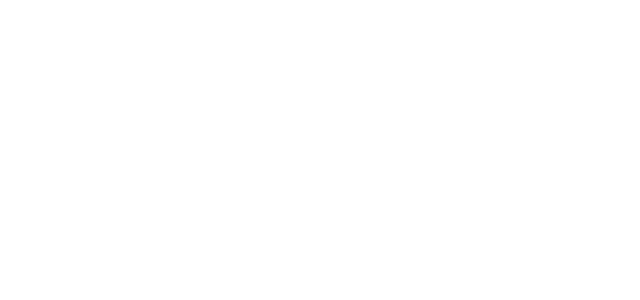
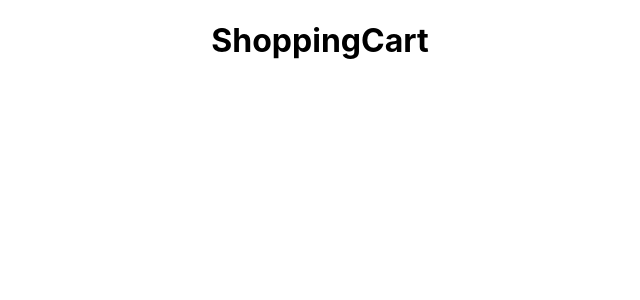
Before and after one commit to Marshnme/shopping-app, a React (Create React App) app: page /shoppingCart in a window 1280 px wide. Shown: the top 300 px of the page, without its empty margins (320-960 px from the left). Built offline with nearby package versions, Linux system fonts and the light colour scheme.

Commit message:
created basic component files, setup basic routes

```diff
--- a/package.json
+++ b/package.json
@@ -8,6 +8,7 @@
     "@testing-library/user-event": "^13.5.0",
     "react": "^18.2.0",
     "react-dom": "^18.2.0",
+    "react-router-dom": "^6.3.0",
     "react-scripts": "5.0.1",
     "web-vitals": "^2.1.4"
   },
--- a/src/App.js
+++ b/src/App.js
@@ -1,7 +1,17 @@
 import './App.css';
+import ProductList from './components/ProductList';
+import ShoppingCart from './components/ShoppingCart';
+import { Routes, Route, Link } from 'react-router-dom';
 
 function App() {
-	return <div className="App"></div>;
+	return (
+		<div className="App">
+			<Routes>
+				<Route path="/" element={<ProductList />}></Route>
+				<Route path="/shoppingCart" element={<ShoppingCart />}></Route>
+			</Routes>
+		</div>
+	);
 }
 
 export default App;
--- /dev/null
+++ b/src/components/ProductList.jsx
@@ -0,0 +1,11 @@
+
+
+const ProductList = () => {
+    return (
+        <div>
+            <h1>ProductList</h1>
+        </div>
+    )
+}
+
+export default ProductList
--- /dev/null
+++ b/src/components/ShoppingCart.jsx
@@ -0,0 +1,11 @@
+
+
+const ShoppingCart = () => {
+    return (
+        <div>
+            <h1>ShoppingCart</h1>
+        </div>
+    )
+}
+
+export default ShoppingCart
--- a/src/index.js
+++ b/src/index.js
@@ -3,12 +3,15 @@ import ReactDOM from 'react-dom/client';
 import './index.css';
 import App from './App';
 import reportWebVitals from './reportWebVitals';
+import { BrowserRouter } from 'react-router-dom';
 
 const root = ReactDOM.createRoot(document.getElementById('root'));
 root.render(
-  <React.StrictMode>
-    <App />
-  </React.StrictMode>
+	<React.StrictMode>
+		<BrowserRouter>
+			<App />
+		</BrowserRouter>
+	</React.StrictMode>
 );
 
 // If you want to start measuring performance in your app, pass a function
```
Also changed, not shown: src/components/Footer.jsx (added, +12 -0 lines), src/components/NavBar.jsx (added, +12 -0 lines), 1 other file (tests, documents, lock files or other folders).
